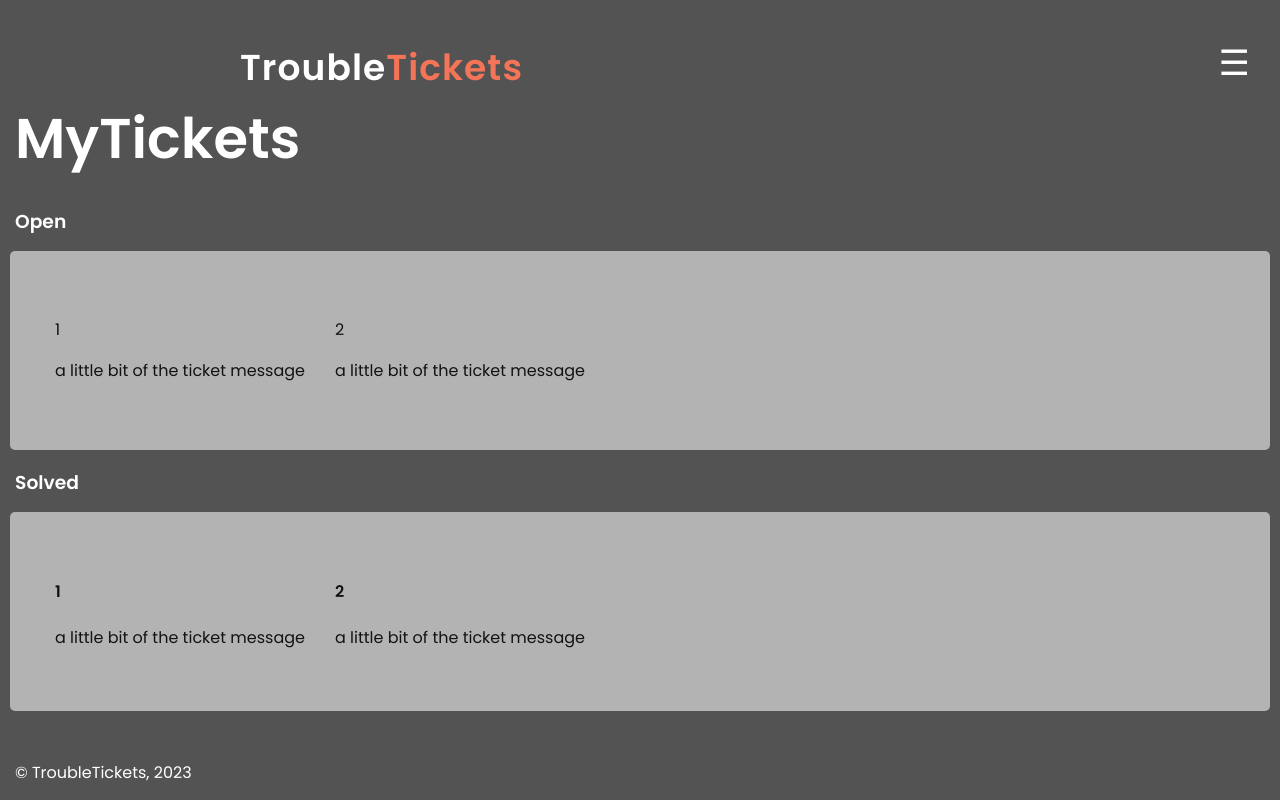
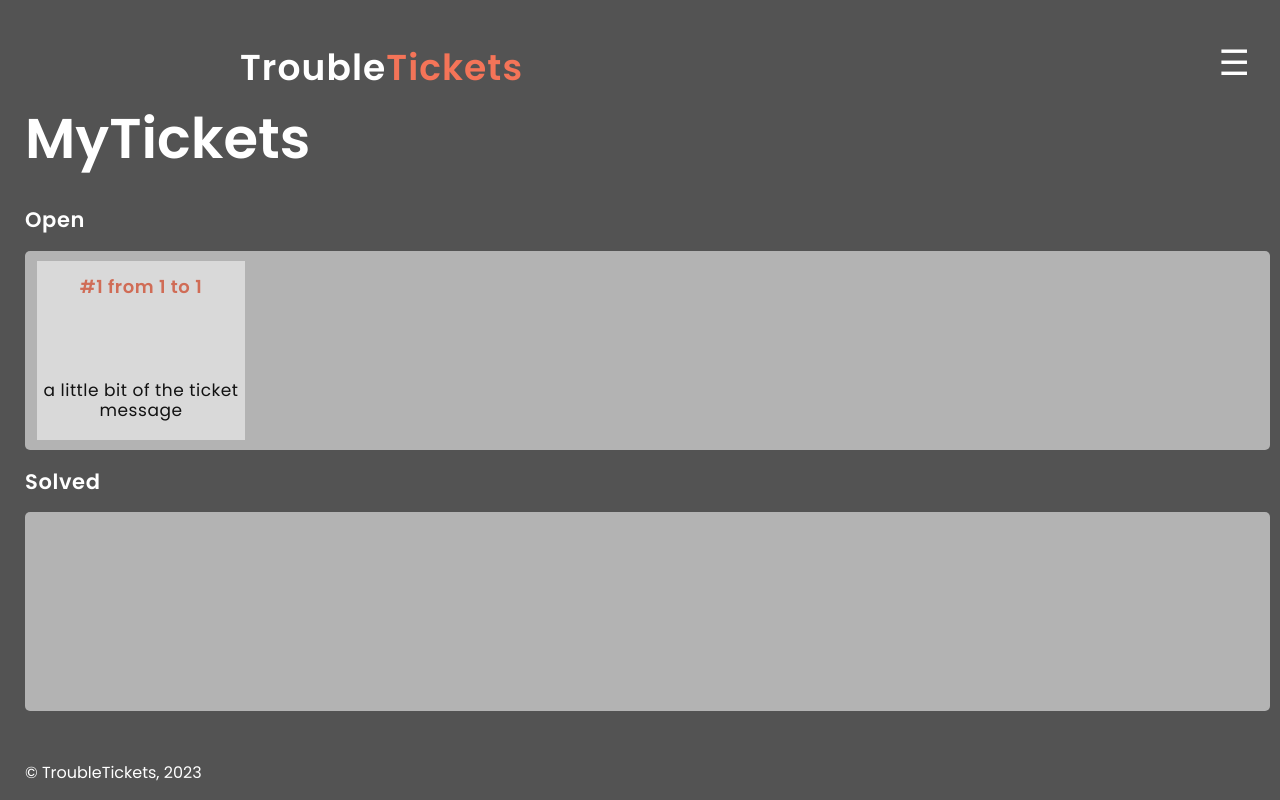
Before and after one commit to Xouteiro/TroubleTickets, a PHP site: page /pages/tickets_client.php in a window 1280 px wide. Run offline with PHP 8.4, Linux system fonts and the light colour scheme; the visitor is signed in with stand-in values (Sample User, id 1); data comes from the database, SQL or seed files in the repository.

Commit message:
Finished FAQ and MyTickets for the client

```diff
--- a/css/layout.css
+++ b/css/layout.css
@@ -241,6 +241,48 @@
     align-items: center;
 }
 
+div.ticket{
+    margin:8px;
+    margin-left: 12px;
+    width: 13em;
+    height: 90%;
+}
+
+section#faq{
+    display:grid;
+    grid-column: 1/-1;
+    grid-row:2/5;
+    gap: 10px;
+    grid-template-columns: 20% 80%;
+    grid-template-rows: 15% 85%;
+}
+input#sidebar:checked~section#faq{
+    display:grid;
+    grid-column: 1/2;
+    grid-row:2/5;
+    grid-template-columns: 20% 80%;
+    grid-template-rows: 15% 85%;
+}
+
+section#faq h2{
+    grid-column: 1/-1;
+    grid-row: 1/2;
+}
+section#faq div.departments{
+    grid-column: 1/2;
+    grid-row: 2/-1;
+}
+input#sidebar:checked~section#faq div.questions{
+    grid-column: 2/-1;
+    grid-row: 2/-1;
+    margin-right: 30px;
+}
+
+section#faq div.questions{
+    grid-column: 2/-1;
+    grid-row: 2/-1;
+    margin-right: 80px;
+}
 
 
 
@@ -253,7 +295,7 @@
     justify-self: left;
     align-self: end;
     bottom: 0;
-    padding-left: 15px;
+    padding-left: 25px;
 }
 
 
--- a/css/style.css
+++ b/css/style.css
@@ -45,7 +45,8 @@
     border: none;
     cursor: pointer;
 }
-.account form>button[type="submit"]:hover{
+
+.account form>button[type="submit"]:hover {
     background: #F47458;
     opacity: 70%;
 }
@@ -84,33 +85,33 @@
     color: #000000;
 }
 
-div.username{
-    background:#CFCFCF ;
+div.username {
+    background: #CFCFCF;
     opacity: 78%;
 }
 
-.username h3{
+.username h3 {
     opacity: 90%;
-    color:#000000;
+    color: #000000;
 
 }
 
-.username img{
+.username img {
     opacity: 100%;
     height: 60px;
     width: 60px;
 }
 
 
-div.filler{
-    background:#CFCFCF;
+div.filler {
+    background: #CFCFCF;
     opacity: 78%;
 }
 
 
 body img {
     border-radius: 50%;
-    height:20%;
+    height: 20%;
     width: 20%;
 }
 
@@ -132,7 +133,7 @@
     opacity: 78%;
 }
 
-label{
+label {
     cursor: pointer;
 }
 
@@ -142,7 +143,7 @@
     list-style-type: none;
 }
 
-#menu li:hover{
+#menu li:hover {
     background-color: grey;
     opacity: 100%;
 }
@@ -167,31 +168,115 @@
 }
 
 form#logout button:hover,
-form#login button:hover{
+form#login button:hover {
     background-color: grey;
     border-radius: 10px;
 }
 
-section#client-tickets * {
-    padding-left: 15px;
+section {
+    padding-left: 25px;
 
 }
 
-section#client-tickets h2{
+section h2 {
+    color: #FFFFFF;
+    margin: 0px;
+}
+
+section h3 {
     color: #FFFFFF;
 }
 
-section#client-tickets h3{
-    color: #FFFFFF;
+section#faq div.departments {
+    background-color: #CFCFCF;
+    border-radius: 10px;
 }
 
-div.open-tickets, div.solved-tickets{
+section#faq div.questions {
+    background-color: #CFCFCF;
+    border-radius: 10px;
+    padding-left: 15px;
+    padding-right: 15px;
+
+}
+
+
+section#faq div.questions .question h4 {
+    word-wrap: break-word;
+    margin: 0px;
+    padding-top: 10px;
+    padding-bottom: 10px;
+    color: #F47458;
+
+}
+
+section#faq div.questions .question p {
+    word-wrap: break-word;
+    margin: 0px;
+    padding-bottom: 15px;
+}
+
+
+
+
+section#faq div.departments h3 {
+    background-color: #cFcFcF;
+    color: #FFFFFF;
+    padding-top: 25px;
+    padding-bottom: 25px;
+    margin: 3px;
+    text-align: center;
+
+}
+
+section#faq div.departments h3:first-child {
+    border-top-left-radius: 10px;
+    border-top-right-radius: 10px;
+
+}
+
+section#faq div.departments :hover {
+    background-color: grey;
+    color: #F47458;
+
+}
+
+div.open-tickets,
+div.solved-tickets {
     border-radius: 5px;
     background-color: #CFCFCF;
     opacity: 78%;
     margin-right: 10px;
-    margin-left: 10px;
 }
+
+
+div.ticket{
+    background-color: white;
+    position: relative;
+}
+
+div.ticket h4{
+    margin: auto;
+    text-align: center;
+    padding: 15px;
+    color: #F47458;
+}
+
+div.ticket p{
+    position: absolute;
+    bottom: 15px;
+    padding: 5px;
+    margin: auto;
+    color:black;
+    word-wrap: break-word;
+    text-align: center;
+    align-self: flex-end;
+}
+
+
+
+
+
 
 
 
--- a/css/text.css
+++ b/css/text.css
@@ -2,11 +2,10 @@
 
 * {
     font-family: 'Poppins', sans-serif;
+    font-style: normal;
 }
 
 header>h1 {
-    font-family: 'Poppins';
-    font-style: normal;
     font-weight: 600;
     font-size: 36px;
     line-height: 22px;
@@ -14,8 +13,6 @@
 }
 
 .username h3 {
-    font-family: 'Poppins';
-    font-style: normal;
     font-weight: 550;
     font-size: 22px;
     line-height: 29px;
@@ -23,16 +20,12 @@
 }
 
 .account>h2 {
-    font-family: 'Poppins';
-    font-style: normal;
     font-weight: 600;
     font-size: 56px;
     line-height: 84px;
 }
 
 .account>p {
-    font-family: 'Poppins';
-    font-style: normal;
     font-weight: 400;
     font-size: 16px;
     line-height: 22px;
@@ -40,44 +33,32 @@
 }
 
 .account label {
-    font-family: 'Poppins';
-    font-style: normal;
     font-weight: 300;
     font-size: 13px;
     line-height: 14px;
 }
 
 .account input {
-    font-family: 'Poppins';
-    font-style: normal;
     font-weight: 400;
     font-size: 14px;
     line-height: 18px;
 }
 
 .account button {
-    font-family: 'Poppins';
-    font-style: normal;
     font-weight: 600;
     font-size: 16px;
     line-height: 22px;
 }
 
 nav#menu ul {
-    font-family: 'Poppins';
-    font-style: normal;
     font-weight: 600;
     font-size: 24px;
     line-height: 22px;
-
-    /* or 61% */
     letter-spacing: 0.03em;
 }
 
 form#logout button,
 form#login button {
-    font-family: 'Poppins';
-    font-style: normal;
     font-weight: 600;
     font-size: 16px;
     line-height: 22px;
@@ -86,17 +67,41 @@
 }
 
 
-section#client-tickets>h2{
-    font-family: 'Poppins';
-    font-style: normal;
+section>h2 {
     font-weight: 600;
     font-size: 56px;
     line-height: 84px;
 }
 
+section h3 {
+    font-weight: 600;
+    font-size: 21px;
+    line-height: 22px;
+    letter-spacing: 0.03em;
+}
+
+h4{
+    font-weight: 600;
+    font-size: 18px;
+    line-height: 22px;
+    letter-spacing: 0.03em;
+}
+
+div.questions p{
+    font-weight: 500;
+    font-size: 15px;
+    line-height: 20px;
+    letter-spacing: 0.03em;
+}
+
+div.ticket p{
+    font-weight: 500;
+    font-size: 17px;
+    line-height: 20px;
+    letter-spacing: 0.03em;
+}
+
 footer {
-    font-family: 'Poppins';
-    font-style: normal;
     font-weight: 400;
     font-size: 16px;
     line-height: 22px;
--- a/database/ticket.class.php
+++ b/database/ticket.class.php
@@ -1,6 +1,6 @@
 <?php
 
-declare(strict_types=1);
+
 
 class Ticket
 {
--- a/templates/tickets.php
+++ b/templates/tickets.php
@@ -18,15 +18,15 @@
 
       <?php if ($client->isAdmin($db,$session->getId())) {//mudar para is Agent e mudar funcao de output ?>
         <section id="client-tickets" class="client-tickets">
-      <?php output_client_tickets($db); ?>
+      <?php output_client_tickets($db,$session); ?>
          </section>
       <?php } else if($client->isAdmin($db,$session->getId()))  { //mudar para is Agent e mudar funcao de output?>
         <section id="client-tickets" class="client-tickets">
-      <?php output_client_tickets($db); ?>
+      <?php output_client_tickets($db,$session); ?>
          </section>
       <?php } else { ?>
         <section id="client-tickets" class="client-tickets">
-      <?php output_client_tickets($db); ?>
+      <?php output_client_tickets($db,$session); ?>
          </section>
     <?php }
     }
@@ -34,43 +34,50 @@
 
 
 <?php
-function output_client_tickets(PDO $db)//deve ser preciso o session quando se filtrar por cliente
+function output_client_tickets(PDO $db, Session $session)
 {
+
+  $client = Client::getClientById($db, $session->getId());
 
 ?>
   <h2>MyTickets</h2>
   <h3>Open</h3>
   <div class="open-tickets">
   <?php
-  $tickets = Ticket::getTickets($db, 10); ////é preciso uma função que dê os tickets por id de client e ccom o status
+  $tickets = Ticket::getTicketsClient($db, $client->id, 5); ////é preciso uma função que dê os tickets por id de client e ccom o status
   if (count($tickets) == 0) { //adicionar aqui opção de criar ticket?>
     <p>No tickets here yet!</p>
   <?php
   }
-  foreach ($tickets as $ticket) { ?>
-    <section class="ticket">
-        <p><?php echo $ticket->id ?></p>
-        <p>a little bit of the ticket message<p>
-    </section>
+  foreach ($tickets as $ticket) {
+    if($ticket->status == 1) { ?>
+    <div class="ticket">
+        <h4>#<?php echo $ticket->id ?> from <?php echo $ticket->client_id ?> to <?php echo $ticket->agent_id ?></h4>
+        <p>a little bit of the ticket message</p>
+    </div>
     <?php
   }
+}
   ?>
   </div>
   <h3>Solved</h3>
   <div class="solved-tickets">
   <?php
-  $tickets = Ticket::getTickets($db, 10); ////é preciso uma função que dê os tickets por id de client e ccom o status
+  $tickets = Ticket::getTicketsClient($db, $client->id, 5); ////é preciso uma função que dê os tickets por id de client e ccom o status
   if (count($tickets) == 0) { //adicionar aqui opção de criar ticket?>
     <p>No tickets here yet!</p>
   <?php
   }
-  foreach ($tickets as $ticket) { ?>
-    <section class="ticket">
-        <h4><?php echo $ticket->id ?></h4>
-        <p>a little bit of the ticket message<p>
-    </section>
+  foreach ($tickets as $ticket) {
+    if($ticket->status == 0) { ?>
+    <div class="ticket">
+        <h4>#<?php echo $ticket->id ?> from <?php echo $ticket->client_id ?> to <?php echo $ticket->agent_id ?></h4>
+        <p>a little bit of the ticket message</p>
+    </div>
     <?php
-  }?>
+  }
+}
+  ?>
   </div>
 <?php
 }
```
Also changed, not shown: pages/faq.php (added, +19 -0 lines), templates/faq_template.php (added, +81 -0 lines).
